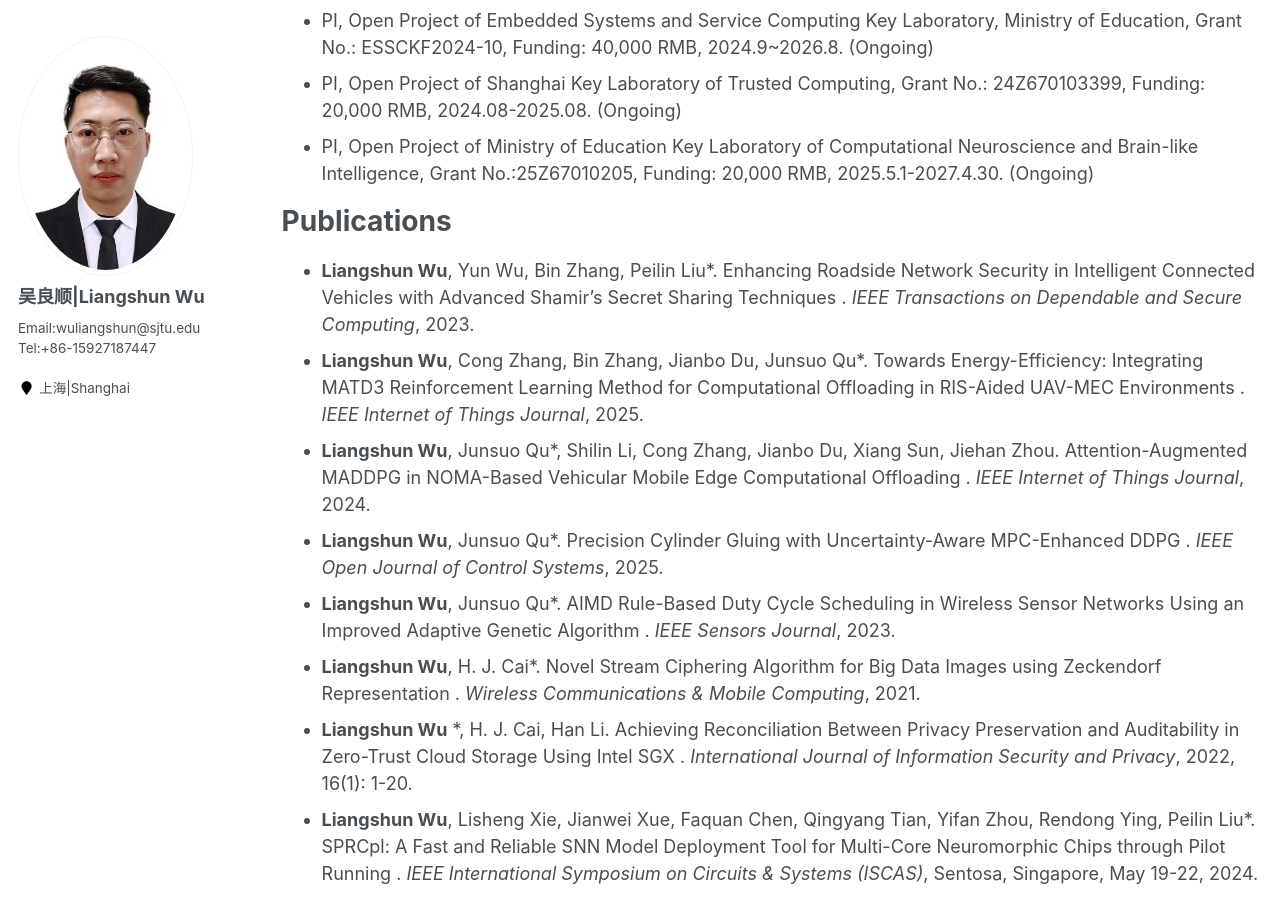
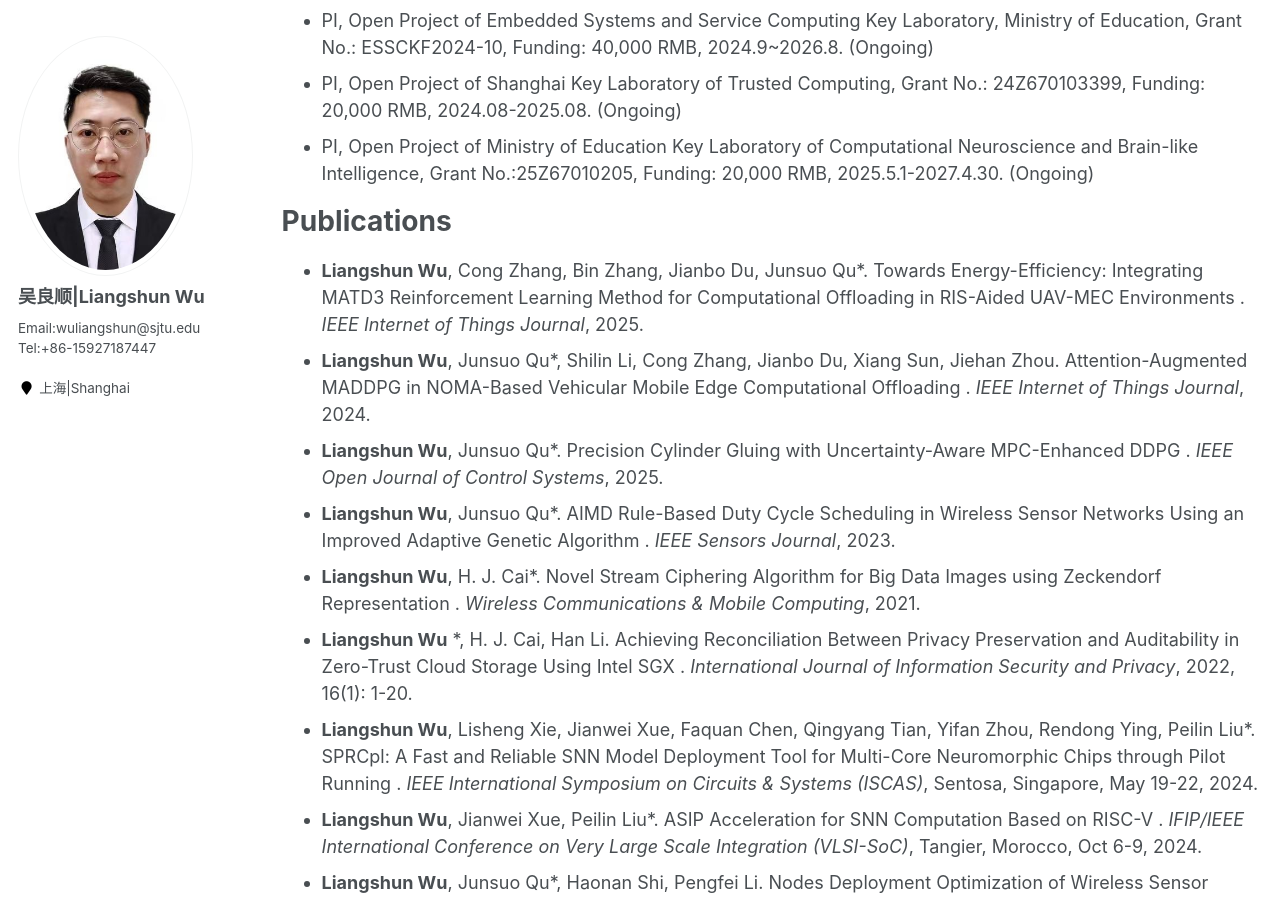
Before and after one commit to wuliangshun/wuliangshun.github.io, a Jekyll site: the page built from _pages/cv-en.md, in a window 1280 px wide and 900 px high, scrolled down 619 px. Built offline with Jekyll 4.4.1, drawn with Linux system fonts in a browser that asks for light colours.

Commit message:
first commit

```diff
--- a/_pages/cv-en.md
+++ b/_pages/cv-en.md
@@ -35,7 +35,6 @@ Projects
 
 Publications
 ======
-* **Liangshun Wu**, Yun Wu, Bin Zhang, Peilin Liu*. Enhancing Roadside Network Security in Intelligent Connected Vehicles with Advanced Shamir's Secret Sharing Techniques . _IEEE Transactions on Dependable and Secure Computing_, 2023.
 * **Liangshun Wu**, Cong Zhang, Bin Zhang, Jianbo Du, Junsuo Qu*. Towards Energy-Efficiency: Integrating MATD3 Reinforcement Learning Method for Computational Offloading in RIS-Aided UAV-MEC Environments . _IEEE Internet of Things Journal_, 2025.
 * **Liangshun Wu**, Junsuo Qu*, Shilin Li, Cong Zhang, Jianbo Du, Xiang Sun, Jiehan Zhou. Attention-Augmented MADDPG in NOMA-Based Vehicular Mobile Edge Computational Offloading . _IEEE Internet of Things Journal_, 2024.
 * **Liangshun Wu**, Junsuo Qu*. Precision Cylinder Gluing with Uncertainty-Aware MPC-Enhanced DDPG . _IEEE Open Journal of Control Systems_, 2025.
```
